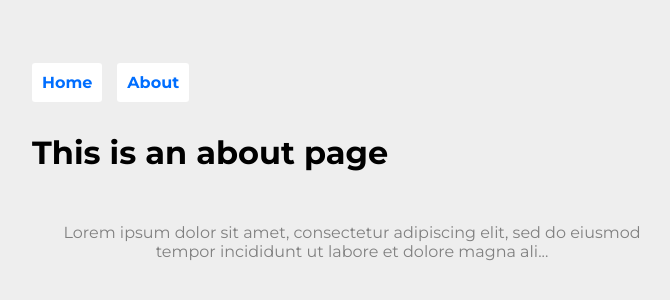
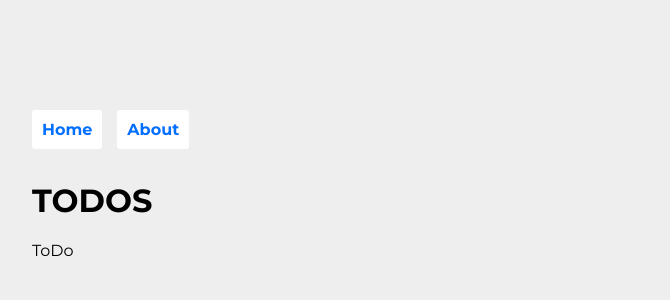
Before and after one commit to sakthivelvthink/learnvue, a Vue app in the folder vuenewapp/: page /#/about in a window 1280 px wide. Shown: the part 220-520 px from the top of the page, without its empty margins (288-958 px from the left). Built offline with nearby package versions, Linux system fonts and the light colour scheme.

Commit message:
Added vuex Frame work

```diff
--- a/vuenewapp/package.json
+++ b/vuenewapp/package.json
@@ -11,7 +11,8 @@
     "core-js": "^3.6.5",
     "vee-validate": "^3.4.5",
     "vue": "^2.6.11",
-    "vue-router": "^3.4.9"
+    "vue-router": "^3.4.9",
+    "vuex": "^3.5.1"
   },
   "devDependencies": {
     "@vue/cli-plugin-babel": "~4.5.0",
--- a/vuenewapp/src/components/About.vue
+++ b/vuenewapp/src/components/About.vue
@@ -1,13 +1,17 @@
 <template>
     <div class="about">
-    <h1>This is an about page</h1>
-    <p>Lorem ipsum dolor sit amet, consectetur adipiscing elit, sed do eiusmod tempor incididunt ut labore et dolore magna ali...</p>
+    <h1>TODOS</h1>
+    <TodosList/>
   </div>
 </template>
 
 <script>
+import TodosList from "./TodosList.vue"
 export default {
   name: 'About',
+  components: {
+    TodosList
+  },
  data() {
     return {
       name: 'Sakthivel',
--- /dev/null
+++ b/vuenewapp/src/components/TodosList.vue
@@ -0,0 +1,14 @@
+<template>
+  <div>ToDo
+      </div>
+</template>
+
+<script>
+export default {
+
+}
+</script>
+
+<style>
+
+</style>
--- a/vuenewapp/src/main.js
+++ b/vuenewapp/src/main.js
@@ -1,9 +1,11 @@
 import Vue from 'vue'
 import App from './App.vue'
 import router from './router'
+import store from './store'
 Vue.config.productionTip = false
 
 new Vue({
+  store,
   router,
   render: h => h(App),
 }).$mount('#app')
--- /dev/null
+++ b/vuenewapp/src/store.js
@@ -0,0 +1,17 @@
+import Vue from 'vue'
+import Vuex from 'vuex'
+
+Vue.use(Vuex)
+const createStore = () => {
+  return new Vuex.Store({
+    state: {
+
+    },
+    mutations: {
+
+
+    }
+})
+}
+
+export default createStore
```
Also changed, not shown: 1 other file (tests, documents, lock files or other folders).
